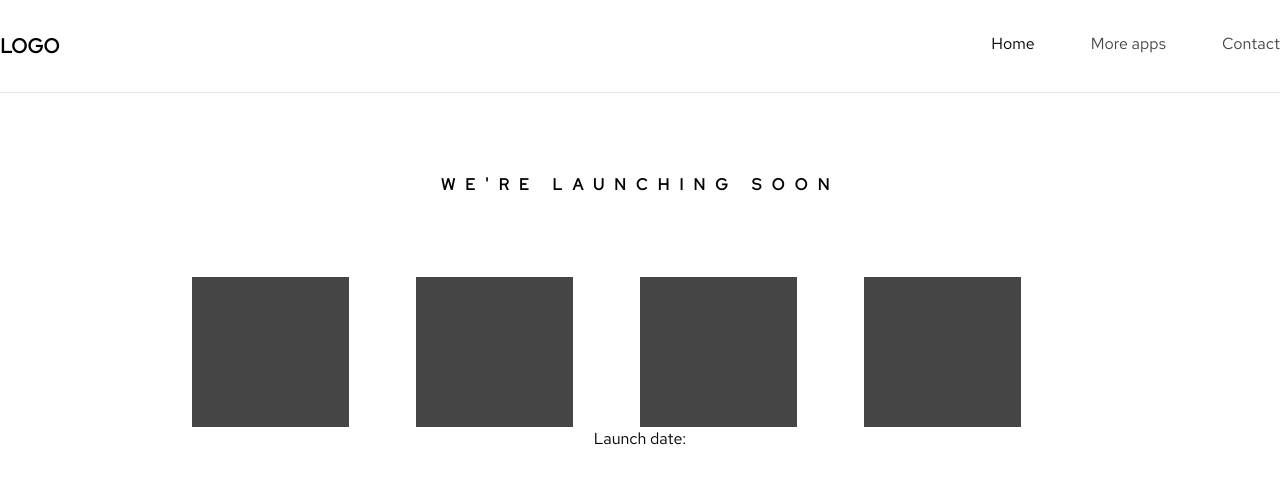
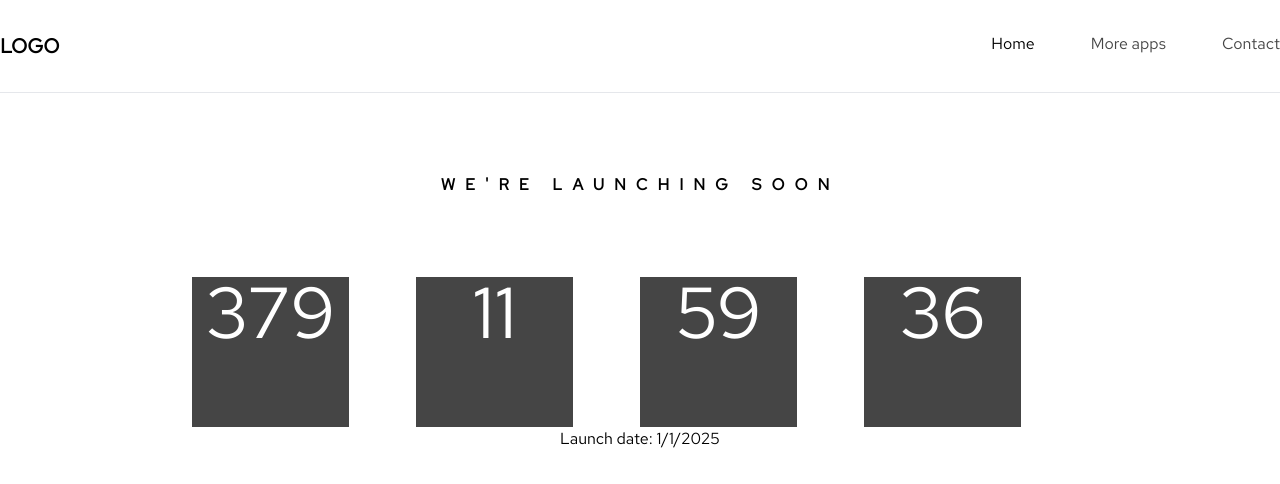
Before and after one commit to monyasau/launch-countdown-timer, a React (Vite) app: page / in a window 1280 px wide. Shown: the top 484 px of the page. Built offline with nearby package versions, Linux system fonts and the light colour scheme.

Commit message:
fixed the time calculation error

```diff
--- a/src/components/CountDown.jsx
+++ b/src/components/CountDown.jsx
@@ -2,53 +2,32 @@ import { useEffect , useState} from "react"
 
 let CountDown = ()=> {
     let currentDate = new Date().getTime()
-    let launchDate = new Date('December 31, 2023 23:59:59').getTime()
-    let timeTillLaunch = launchDate-currentDate
-    console.log(timeTillLaunch);
-    let launchTimeInfo ={};
+    let launchDate = new Date('December 31, 2024 23:59:59').getTime()
+    const [timeTillLaunch, setTimeTillLaunch] = useState(launchDate-currentDate)
+    console.log("time till",timeTillLaunch);
+    const [launchTimeInfo, setLaunchTimeInfo] = useState({
+        staticLaunchDate: new Date(launchDate+86400000).toLocaleDateString(),
+        day: Math.floor(timeTillLaunch/(1000*60*60*24)),
+        hour: Math.floor((timeTillLaunch%(1000*60*60*24))/(1000*60*60)),
+        minutes: Math.floor((timeTillLaunch%(1000*60*60)/(1000*60))),
+        seconds: Math.floor((timeTillLaunch%(1000*60))/1000),});
 
-    // useEffect(() => {
-    //     // Set up the interval, calling updateObject every 1000 milliseconds (1 second)
-    //     const intervalId = setInterval(() => {
-    //             launchTimeInfo = {
-    //                 staticLaunchDate: new Date(launchDate+86400000).toLocaleDateString(),
-    //                 day: Math.floor(timeTillLaunch/(1000*60*60*24)),
-    //                 hour: Math.floor((timeTillLaunch%(1000*60*60*24))/(1000*60*60)),
-    //                 minutes: Math.floor((timeTillLaunch%(1000*60*60)/(1000*60))),
-    //                 seconds: Math.floor((timeTillLaunch%(1000*60))/1000),
-    //             }
-    //     }, 1000);
+    useEffect(() => {
+                setTimeout(() => {
+                   if (timeTillLaunch>0) {
+        setLaunchTimeInfo({
+            staticLaunchDate: new Date(launchDate+86400000).toLocaleDateString(),
+            day: Math.floor(timeTillLaunch/(1000*60*60*24)),
+            hour: Math.floor((timeTillLaunch%(1000*60*60*24))/(1000*60*60)),
+            minutes: Math.floor((timeTillLaunch%(1000*60*60)/(1000*60))),
+            seconds: Math.floor((timeTillLaunch%(1000*60))/1000),
+        })
+        setTimeTillLaunch(launchDate-currentDate)
+    }
+        }, 1000);
 
-    //     // Clean up the interval on component unmount to prevent memory leaks
-    //     return () => clearInterval(intervalId);
-    //   }, []);
+      }, [launchDate-currentDate]);
 
-    // if (timeTillLaunch>0) {
-    //     launchTimeInfo = {
-    //         staticLaunchDate: new Date(launchDate+86400000).toLocaleDateString(),
-    //         day: Math.floor(timeTillLaunch/(1000*60*60*24)),
-    //         hour: Math.floor((timeTillLaunch%(1000*60*60*24))/(1000*60*60)),
-    //         minutes: Math.floor((timeTillLaunch%(1000*60*60)/(1000*60))),
-    //         seconds: Math.floor((timeTillLaunch%(1000*60))/1000),
-    //     }
-    // }
-
-
-
-    // let dateRef = (param)=>   new Date(param);
-    // let staticDateRefRef = dateRef('01'+"/"+'01'+"/"+'2024')
-    // let launchTimeInfo = {
-    //     staticLaunchDate: "dateRef('01/01/2024').toLocaleDateString()",
-    //     day: "staticDateRefRef.getUTCDate()",
-    //     hour: "staticDateRefRef.getUTCHours()",
-    //     minutes: "staticDateRefRef.getMinutes()",
-    //     seconds: "staticDateRefRef.getUTCSeconds()",
-    //     // day: staticDateRefRef.getUTCDate(),
-    //     // hour: staticDateRefRef.getUTCHours(),
-    //     // minutes: staticDateRefRef.getMinutes(),
-    //     // seconds: staticDateRefRef.getUTCSeconds()
-
-    // }
     return (
         <>
         <div className="mb-10 text-center">
```
